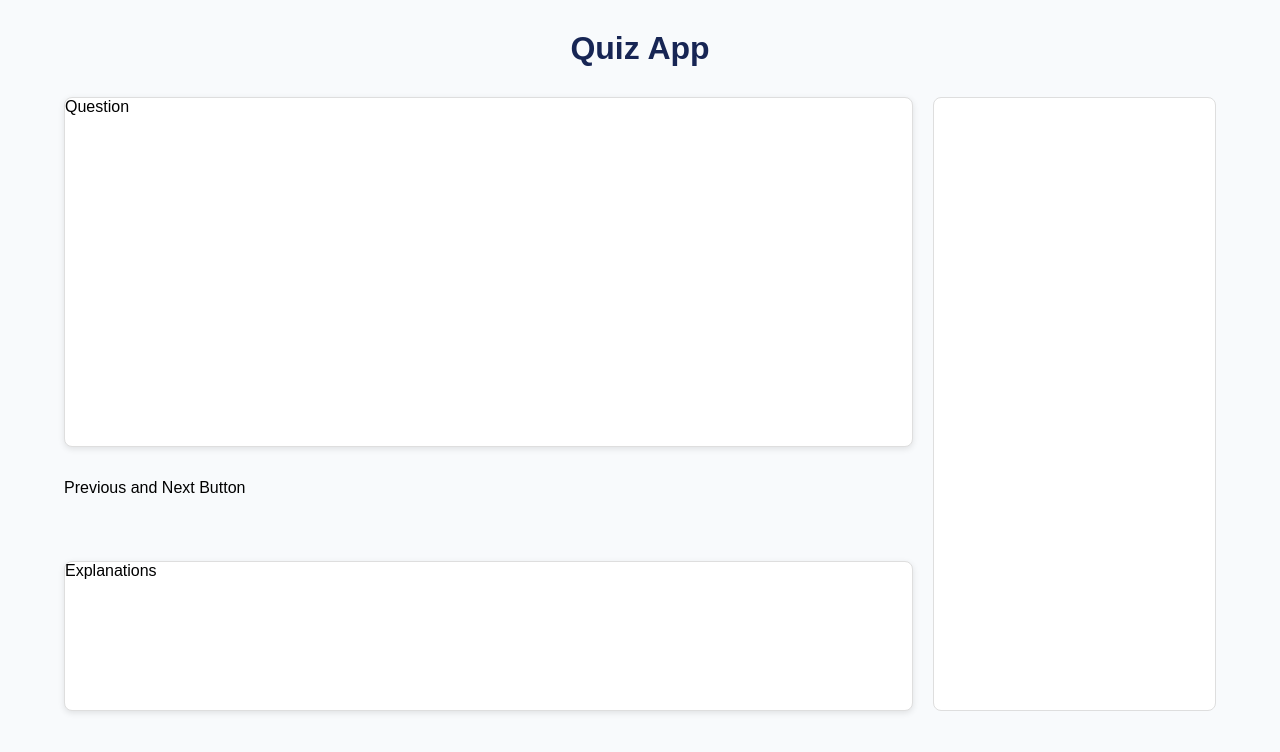
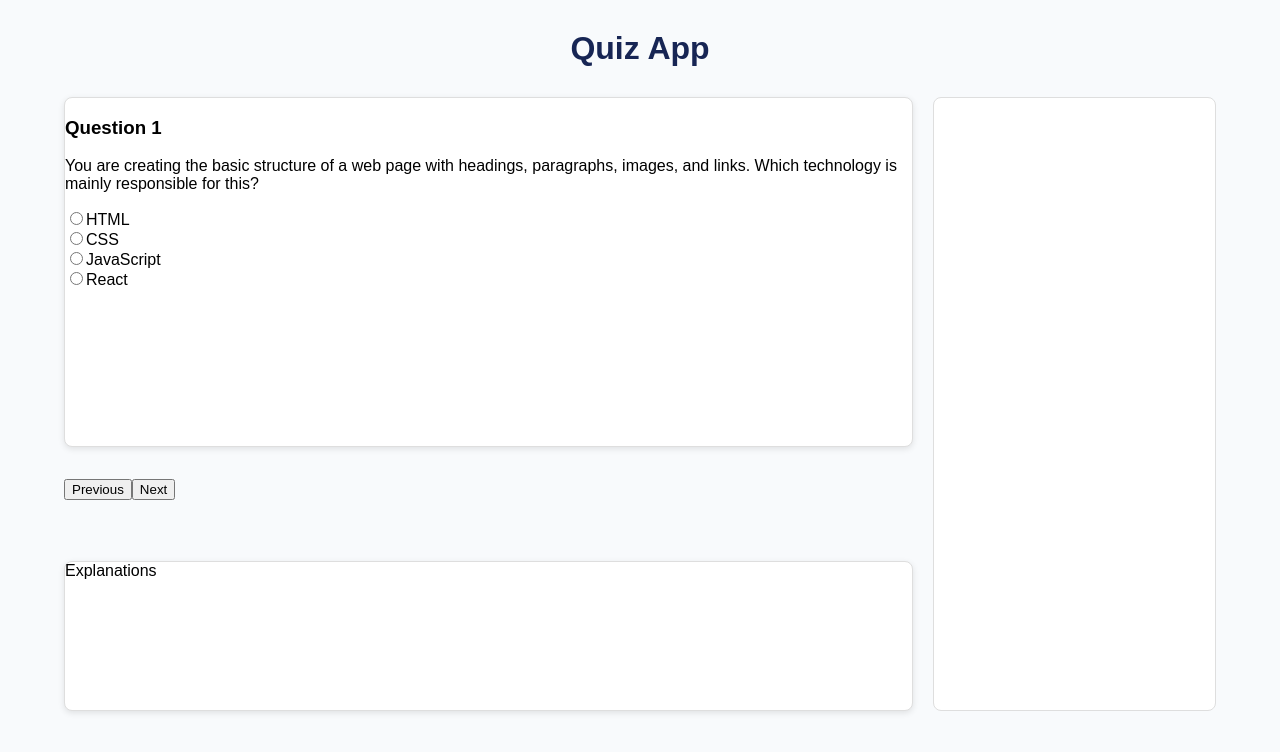
Before and after one commit to mpano04/quiz-app, a React (Vite) app: page / in a window 1280 px wide. Shown: the top 752 px of the page. Built offline with nearby package versions, Linux system fonts and the light colour scheme.

Commit message:
Add question card, quiz data, answer selection, and previous/next buttons

```diff
--- a/index.html
+++ b/index.html
@@ -1,10 +1,10 @@
-<!doctype html>
+<!DOCTYPE html>
 <html lang="en">
   <head>
     <meta charset="UTF-8" />
     <link rel="icon" type="image/svg+xml" href="/favicon.svg" />
     <meta name="viewport" content="width=device-width, initial-scale=1.0" />
-    <title>qiuz-app</title>
+    <title>Quiz App</title>
   </head>
   <body>
     <div id="root"></div>
--- a/src/App.jsx
+++ b/src/App.jsx
@@ -1,8 +1,38 @@
 
 import './App.css'
 import Header from './components/header/Header.jsx';
+import QuestionCard from './components/question/QuestionCard.jsx';
+import questions from './data/questions.js';
+import React, {useState} from 'react';
 
 function App() {
+
+  const [answers, setAnswers] = useState({});
+  const [currentQuestion, setCurrentQuestion] = useState(0);
+
+  const currentQuestionData = questions[currentQuestion];
+
+  function handleAnswer(questionId, answer) {
+    setAnswers({
+      ...answers,
+      [questionId]: answer
+    });
+
+  }
+
+  function handleNext() {
+    if (currentQuestion < questions.length - 1) {
+      setCurrentQuestion(previousQuestion => previousQuestion + 1);
+    }
+  }
+
+  function handlePrevious() {
+    if (currentQuestion > 0) {
+      setCurrentQuestion(previousQuestion => previousQuestion - 1);
+    }
+  }
+
+
 
   return(
     <div className='app'>
@@ -10,11 +40,18 @@ function App() {
       <div className='quiz-layout'>
         <section className='quiz-content'>
           <div className='question-area'>
-            Question
+            <QuestionCard
+              question={currentQuestionData}
+              selectedAnswer={answers[currentQuestionData.id]}
+              onAnswer={handleAnswer}
+            />
           </div>
+
           <div className='navigation-area'>
-            Previous and Next Button
+             <button onClick={handlePrevious}> Previous </button>
+             <button onClick={handleNext}> Next </button>
           </div>
+
           <div className='explanation-area'>
             Explanations
           </div>
--- /dev/null
+++ b/src/components/question/QuestionCard.jsx
@@ -0,0 +1,28 @@
+import './QuestionCard.css'
+
+
+function QuestionCard({question,selectedAnswer,onAnswer}){
+
+    return(
+        <div>
+            <h3>Question {question.id}</h3>
+            <p>{question.question}</p>
+            <label className='answer-options'>
+                {question.options.map((option,index) => (
+                    <div className='answer-option' key={index}>
+                         <input
+                            type="radio"
+                            name={`question-${question.id}`}
+                            value={option}
+                            checked={selectedAnswer === option}
+                            onChange={() => onAnswer(question.id, option)}
+                        />
+                        <span>{option}</span>
+                    </div>
+                ))}
+            </label>
+        </div>
+    );
+}
+
+export default QuestionCard
--- /dev/null
+++ b/src/data/questions.js
@@ -0,0 +1,153 @@
+const questions = [
+  {
+    id: 1,
+    question:
+      "You are creating the basic structure of a web page with headings, paragraphs, images, and links. Which technology is mainly responsible for this?",
+    options: [
+      "HTML",
+      "CSS",
+      "JavaScript",
+      "React"
+    ],
+    correctAnswer: "HTML",
+    explanation:
+      "Think about the technology that describes the structure and meaning of content before styling or interactivity is added."
+  },
+
+  {
+    id: 2,
+    question:
+      "A web page already has its content and structure, but you want to change its colors, spacing, fonts, and layout. Which technology should you mainly use?",
+    options: [
+      "HTML",
+      "CSS",
+      "JavaScript",
+      "Node.js"
+    ],
+    correctAnswer: "CSS",
+    explanation:
+      "Think about which technology controls how existing web page elements are presented visually."
+  },
+
+  {
+    id: 3,
+    question:
+      "A button should display a message whenever a user clicks it. Which technology would normally handle this behavior in the browser?",
+    options: [
+      "HTML",
+      "CSS",
+      "JavaScript",
+      "SQL"
+    ],
+    correctAnswer: "JavaScript",
+    explanation:
+      "The page already has structure and styling. Think about which technology handles user actions and dynamic behavior."
+  },
+
+  {
+    id: 4,
+    question:
+      "Which statement best describes React?",
+    options: [
+      "A JavaScript library for building user interfaces",
+      "A JavaScript runtime for executing server-side applications",
+      "A framework mainly used for managing relational databases",
+      "A compiler that converts JavaScript directly into machine code"
+    ],
+    correctAnswer: "A JavaScript library for building user interfaces",
+    explanation:
+      "Think about which part of an application React mainly helps developers organize into reusable components."
+  },
+
+  {
+    id: 5,
+    question:
+      "A parent component has a username that a child component needs to display. What is the normal React approach for sending that value to the child?",
+    options: [
+      "Pass the username through props",
+      "Create another useState inside the child",
+      "Modify the DOM directly from the parent",
+      "Store the username inside the child's CSS"
+    ],
+    correctAnswer: "Pass the username through props",
+    explanation:
+      "Think about React's normal one-way data flow and how information travels from a parent component to a child component."
+  },
+
+  {
+    id: 6,
+    question:
+      "A counter component must remember its current number, and the screen should update whenever that number changes. Which React Hook is the most appropriate?",
+    options: [
+      "useState",
+      "useEffect",
+      "useRef",
+      "useContext"
+    ],
+    correctAnswer: "useState",
+    explanation:
+      "The value changes over time and the UI must respond to that change. Think about which Hook is designed for this type of component data."
+  },
+
+  {
+    id: 7,
+    question:
+      "You have an array of products and want React to create one ProductCard for every product. Which array method is most suitable?",
+    options: [
+      "map()",
+      "filter()",
+      "find()",
+      "reduce()"
+    ],
+    correctAnswer: "map()",
+    explanation:
+      "You are not trying to remove items or find only one item. You need to transform every array item into something React can render."
+  },
+
+  {
+    id: 8,
+    question:
+      "Why should elements created from an array in React have a unique key?",
+    options: [
+      "To help React identify items when the list changes",
+      "To allow the elements to receive props",
+      "To make the elements accessible from CSS",
+      "To prevent the component from re-rendering"
+    ],
+    correctAnswer: "To help React identify items when the list changes",
+    explanation:
+      "Imagine that an item is added, removed, or reordered. React needs a reliable way to know which rendered item corresponds to which piece of data."
+  },
+
+  {
+    id: 9,
+    question:
+      "A component displays a value from state. The state is updated using its setter function. What should React normally do next?",
+    options: [
+      "Re-render the component using the updated state",
+      "Reload the entire web page",
+      "Directly rewrite the HTML file",
+      "Reset the component state to its initial value"
+    ],
+    correctAnswer: "Re-render the component using the updated state",
+    explanation:
+      "Think about React's declarative model: developers update data, and React takes responsibility for reflecting that new data in the interface."
+  },
+
+  {
+    id: 10,
+    question:
+      "You want a function called handleSubmit to run only when a user clicks a button. Which JSX is appropriate?",
+    options: [
+      "<button onClick={handleSubmit}>Submit</button>",
+      "<button onChange={handleSubmit}>Submit</button>",
+      "<button onClick={handleSubmit()}>Submit</button>",
+      "<button onSubmit={handleSubmit}>Submit</button>"
+    ],
+    correctAnswer: "<button onClick={handleSubmit}>Submit</button>",
+    explanation:
+      "Think about two things: which event represents a mouse click, and whether the function should be passed to React or executed immediately during rendering."
+  }
+];
+
+export default questions;
```
Also changed, not shown: src/components/question/QuestionCard.css (added).
